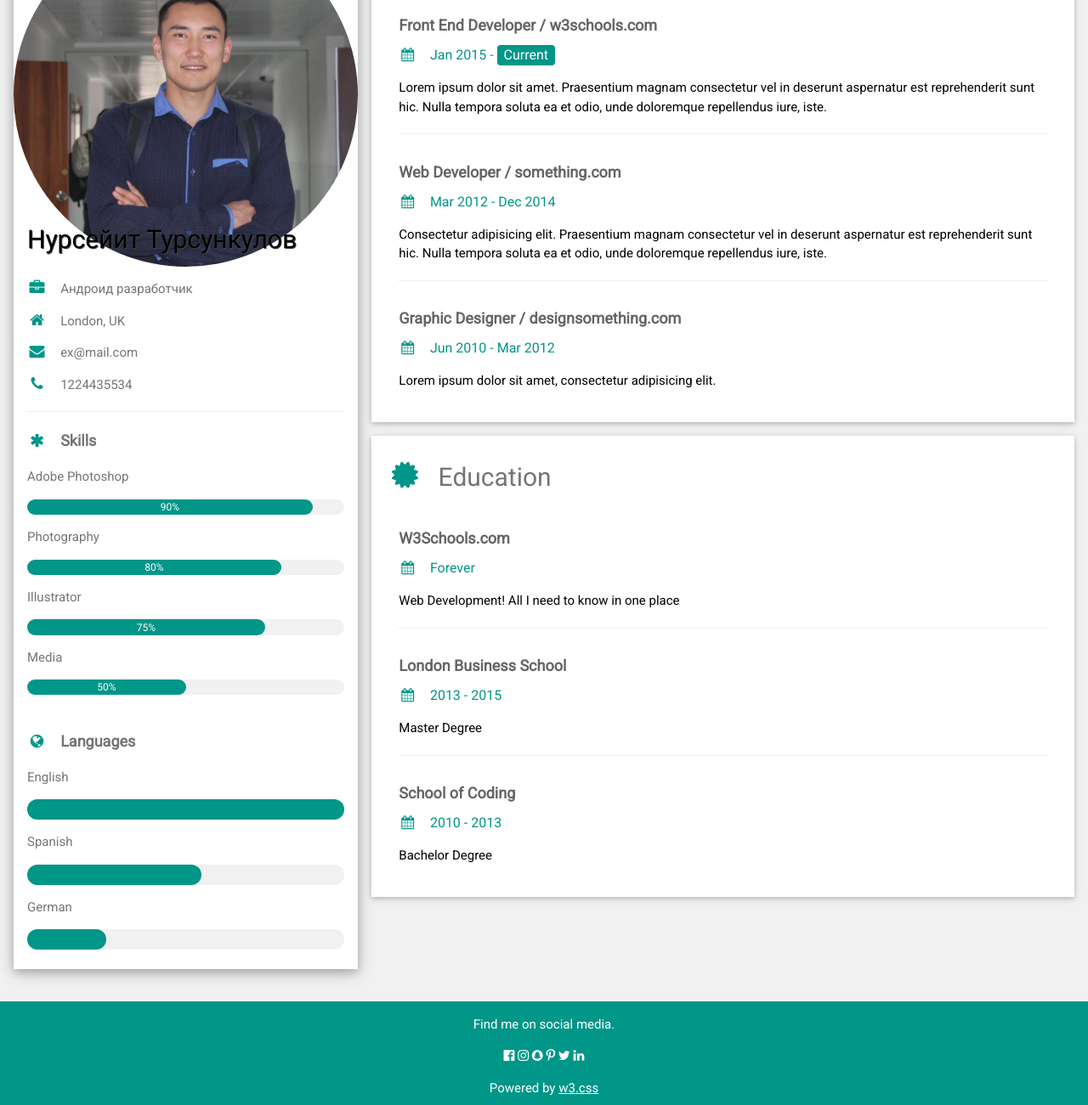
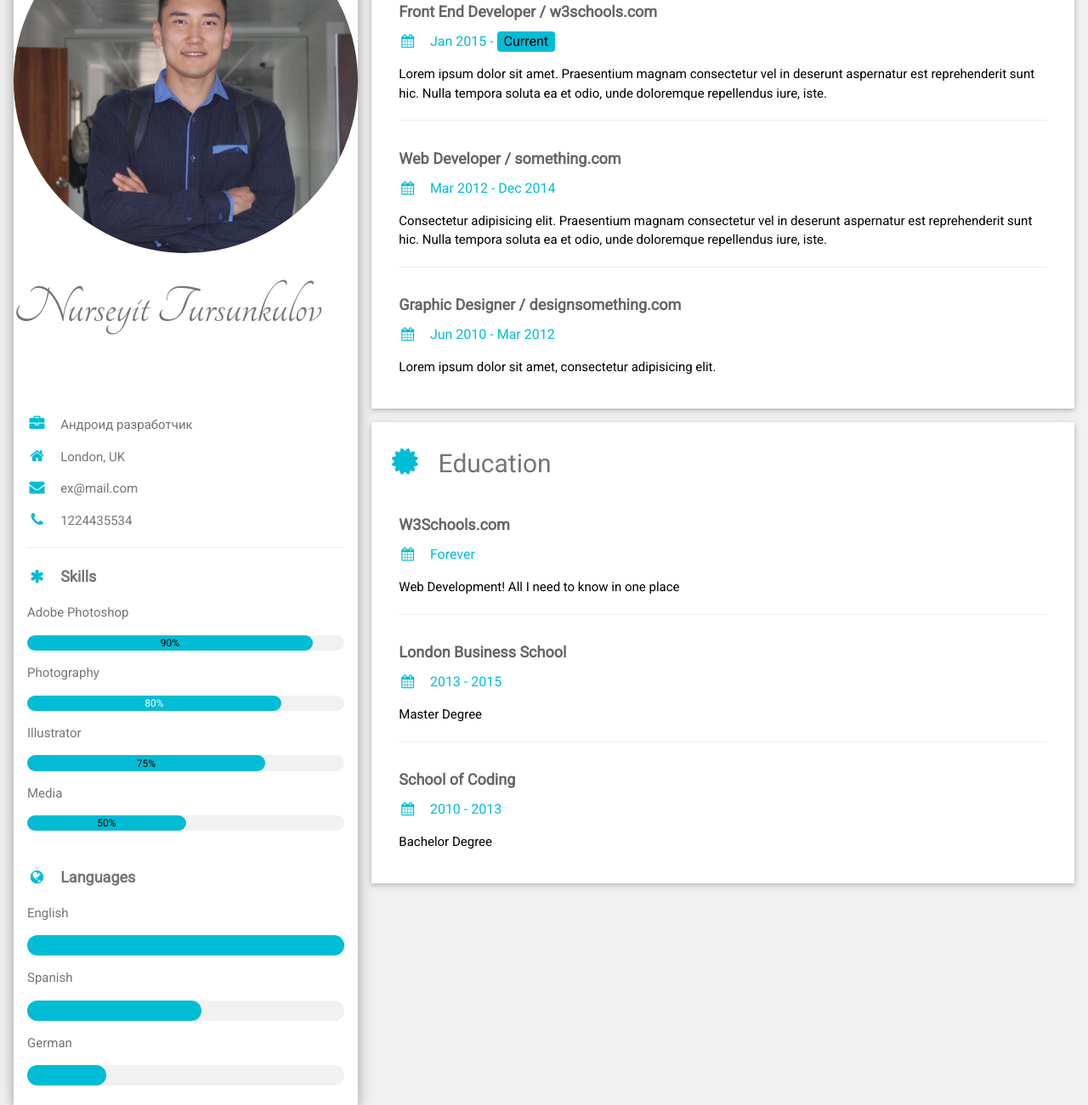
Before and after one commit to NurseyitTursunkulov/CV_Eng, a plain HTML site: page index.html in a window 1280 px wide. Shown: the part 107-1408 px from the top of the page at 85% size. Drawn offline with nearby package versions, Linux system fonts and the light colour scheme.

Commit message:
color, name are changed, ctrl+alt+L

```diff
--- a/index.html
+++ b/index.html
@@ -6,13 +6,16 @@
 <link rel="stylesheet" href="https://www.w3schools.com/w3css/4/w3.css">
 <link rel='stylesheet' href='https://fonts.googleapis.com/css?family=Roboto'>
 <link rel="stylesheet" href="https://cdnjs.cloudflare.com/ajax/libs/font-awesome/4.7.0/css/font-awesome.min.css">
+<link rel="stylesheet" href="https://fonts.googleapis.com/css?family=Tangerine">
 <style>
-    html,body,h1,h2,h3,h4,h5,h6 {font-family: "Roboto", sans-serif}
+    html, body, h1, h2, h3, h4, h5, h6 {
+        font-family: "Roboto", sans-serif
+    }
 </style>
 <body class="w3-light-grey">
 
 <!-- Page Container -->
-<div class="w3-content w3-margin-top" style="max-width:1400px;">
+<div class=adfadf style="max-width:1400px;">
 
     <!-- The Grid -->
     <div class="w3-row-padding">
@@ -22,55 +25,60 @@
 
             <div class="w3-white w3-text-grey w3-card-4">
                 <div class="w3-display-container">
-                    <img src="ava.jpg" class="w3-circle"  style="width:100%" alt="Avatar">
-                    <div class="w3-display-bottomleft w3-container w3-text-black">
-                        <h2 style="text-shadow:1px 1px 0 #444">Нурсейит Турсункулов</h2>
-                    </div>
+                    <img src="ava.jpg" class="w3-circle" style="width:100%" alt="Avatar">
+
                 </div>
+                <p class="w3-jumbo  w3-margin-top w3-margin-bottomadfadf" style=" font-family: Tangerine, serif;">
+                    Nurseyit Tursunkulov</p>
                 <div class="w3-container">
-                    <p><i class="fa fa-briefcase fa-fw w3-margin-right w3-large w3-text-teal"></i>Андроид разработчик</p>
-                    <p><i class="fa fa-home fa-fw w3-margin-right w3-large w3-text-teal"></i>London, UK</p>
-                    <p><i class="fa fa-envelope fa-fw w3-margin-right w3-large w3-text-teal"></i>ex@mail.com</p>
-                    <p><i class="fa fa-phone fa-fw w3-margin-right w3-large w3-text-teal"></i>1224435534</p>
+
+                    <p><i class="fa fa-briefcase fa-fw w3-margin-right w3-large w3-text-cyan"></i>Андроид разработчик
+                    </p>
+                    <p><i class="fa fa-home fa-fw w3-margin-right w3-large w3-text-cyan"></i>London, UK</p>
+                    <p><i class="fa fa-envelope fa-fw w3-margin-right w3-large w3-text-cyan"></i>ex@mail.com</p>
+                    <p><i class="fa fa-phone fa-fw w3-margin-right w3-large w3-text-cyan"></i>1224435534</p>
                     <hr>
 
-                    <p class="w3-large"><b><i class="fa fa-asterisk fa-fw w3-margin-right w3-text-teal"></i>Skills</b></p>
+                    <p class="w3-large"><b><i class="fa fa-asterisk fa-fw w3-margin-right w3-text-cyan"></i>Skills</b>
+                    </p>
                     <p>Adobe Photoshop</p>
                     <div class="w3-light-grey w3-round-xlarge w3-small">
-                        <div class="w3-container w3-center w3-round-xlarge w3-teal" style="width:90%">90%</div>
+                        <div class="w3-container w3-center w3-round-xlarge w3-cyan" style="width:90%">90%</div>
                     </div>
                     <p>Photography</p>
                     <div class="w3-light-grey w3-round-xlarge w3-small">
-                        <div class="w3-container w3-center w3-round-xlarge w3-teal" style="width:80%">
+                        <div class="w3-container w3-center w3-round-xlarge w3-cyan" style="width:80%">
                             <div class="w3-center w3-text-white">80%</div>
                         </div>
                     </div>
                     <p>Illustrator</p>
                     <div class="w3-light-grey w3-round-xlarge w3-small">
-                        <div class="w3-container w3-center w3-round-xlarge w3-teal" style="width:75%">75%</div>
+                        <div class="w3-container w3-center w3-round-xlarge w3-cyan" style="width:75%">75%</div>
                     </div>
                     <p>Media</p>
                     <div class="w3-light-grey w3-round-xlarge w3-small">
-                        <div class="w3-container w3-center w3-round-xlarge w3-teal" style="width:50%">50%</div>
+                        <div class="w3-container w3-center w3-round-xlarge w3-cyan" style="width:50%">50%</div>
                     </div>
                     <br>
 
-                    <p class="w3-large w3-text-theme"><b><i class="fa fa-globe fa-fw w3-margin-right w3-text-teal"></i>Languages</b></p>
+                    <p class="w3-large w3-text-theme"><b><i class="fa fa-globe fa-fw w3-margin-right w3-text-cyan"></i>Languages</b>
+                    </p>
                     <p>English</p>
                     <div class="w3-light-grey w3-round-xlarge">
-                        <div class="w3-round-xlarge w3-teal" style="height:24px;width:100%"></div>
+                        <div class="w3-round-xlarge w3-cyan" style="height:24px;width:100%"></div>
                     </div>
                     <p>Spanish</p>
                     <div class="w3-light-grey w3-round-xlarge">
-                        <div class="w3-round-xlarge w3-teal" style="height:24px;width:55%"></div>
+                        <div class="w3-round-xlarge w3-cyan" style="height:24px;width:55%"></div>
                     </div>
                     <p>German</p>
                     <div class="w3-light-grey w3-round-xlarge">
-                        <div class="w3-round-xlarge w3-teal" style="height:24px;width:25%"></div>
+                        <div class="w3-round-xlarge w3-cyan" style="height:24px;width:25%"></div>
                     </div>
                     <br>
                 </div>
-            </div><br>
+            </div>
+            <br>
 
             <!-- End Left Column -->
         </div>
@@ -79,43 +87,52 @@
         <div class="w3-twothird">
 
             <div class="w3-container w3-card w3-white w3-margin-bottom">
-                <h2 class="w3-text-grey w3-padding-16"><i class="fa fa-suitcase fa-fw w3-margin-right w3-xxlarge w3-text-teal"></i>Work Experience</h2>
+                <h2 class="w3-text-grey w3-padding-16"><i
+                        class="fa fa-suitcase fa-fw w3-margin-right w3-xxlarge w3-text-cyan"></i>Work Experience</h2>
                 <div class="w3-container">
                     <h5 class="w3-opacity"><b>Front End Developer / w3schools.com</b></h5>
-                    <h6 class="w3-text-teal"><i class="fa fa-calendar fa-fw w3-margin-right"></i>Jan 2015 - <span class="w3-tag w3-teal w3-round">Current</span></h6>
-                    <p>Lorem ipsum dolor sit amet. Praesentium magnam consectetur vel in deserunt aspernatur est reprehenderit sunt hic. Nulla tempora soluta ea et odio, unde doloremque repellendus iure, iste.</p>
+                    <h6 class="w3-text-cyan"><i class="fa fa-calendar fa-fw w3-margin-right"></i>Jan 2015 - <span
+                            class="w3-tag w3-cyan w3-round">Current</span></h6>
+                    <p>Lorem ipsum dolor sit amet. Praesentium magnam consectetur vel in deserunt aspernatur est
+                        reprehenderit sunt hic. Nulla tempora soluta ea et odio, unde doloremque repellendus iure,
+                        iste.</p>
                     <hr>
                 </div>
                 <div class="w3-container">
                     <h5 class="w3-opacity"><b>Web Developer / something.com</b></h5>
-                    <h6 class="w3-text-teal"><i class="fa fa-calendar fa-fw w3-margin-right"></i>Mar 2012 - Dec 2014</h6>
-                    <p>Consectetur adipisicing elit. Praesentium magnam consectetur vel in deserunt aspernatur est reprehenderit sunt hic. Nulla tempora soluta ea et odio, unde doloremque repellendus iure, iste.</p>
+                    <h6 class="w3-text-cyan"><i class="fa fa-calendar fa-fw w3-margin-right"></i>Mar 2012 - Dec 2014
+                    </h6>
+                    <p>Consectetur adipisicing elit. Praesentium magnam consectetur vel in deserunt aspernatur est
+                        reprehenderit sunt hic. Nulla tempora soluta ea et odio, unde doloremque repellendus iure,
+                        iste.</p>
                     <hr>
                 </div>
                 <div class="w3-container">
                     <h5 class="w3-opacity"><b>Graphic Designer / designsomething.com</b></h5>
-                    <h6 class="w3-text-teal"><i class="fa fa-calendar fa-fw w3-margin-right"></i>Jun 2010 - Mar 2012</h6>
+                    <h6 class="w3-text-cyan"><i class="fa fa-calendar fa-fw w3-margin-right"></i>Jun 2010 - Mar 2012
+                    </h6>
                     <p>Lorem ipsum dolor sit amet, consectetur adipisicing elit. </p><br>
                 </div>
             </div>
 
             <div class="w3-container w3-card w3-white">
-                <h2 class="w3-text-grey w3-padding-16"><i class="fa fa-certificate fa-fw w3-margin-right w3-xxlarge w3-text-teal"></i>Education</h2>
+                <h2 class="w3-text-grey w3-padding-16"><i
+                        class="fa fa-certificate fa-fw w3-margin-right w3-xxlarge w3-text-cyan"></i>Education</h2>
                 <div class="w3-container">
                     <h5 class="w3-opacity"><b>W3Schools.com</b></h5>
-                    <h6 class="w3-text-teal"><i class="fa fa-calendar fa-fw w3-margin-right"></i>Forever</h6>
+                    <h6 class="w3-text-cyan"><i class="fa fa-calendar fa-fw w3-margin-right"></i>Forever</h6>
                     <p>Web Development! All I need to know in one place</p>
                     <hr>
                 </div>
                 <div class="w3-container">
                     <h5 class="w3-opacity"><b>London Business School</b></h5>
-                    <h6 class="w3-text-teal"><i class="fa fa-calendar fa-fw w3-margin-right"></i>2013 - 2015</h6>
+                    <h6 class="w3-text-cyan"><i class="fa fa-calendar fa-fw w3-margin-right"></i>2013 - 2015</h6>
                     <p>Master Degree</p>
                     <hr>
                 </div>
                 <div class="w3-container">
                     <h5 class="w3-opacity"><b>School of Coding</b></h5>
-                    <h6 class="w3-text-teal"><i class="fa fa-calendar fa-fw w3-margin-right"></i>2010 - 2013</h6>
+                    <h6 class="w3-text-cyan"><i class="fa fa-calendar fa-fw w3-margin-right"></i>2010 - 2013</h6>
                     <p>Bachelor Degree</p><br>
                 </div>
             </div>
@@ -129,7 +146,7 @@
     <!-- End Page Container -->
 </div>
 
-<footer class="w3-container w3-teal w3-center w3-margin-top">
+<footer class="w3-container w3-cyan w3-center w3-margin-top">
     <p>Find me on social media.</p>
     <i class="fa fa-facebook-official w3-hover-opacity"></i>
     <i class="fa fa-instagram w3-hover-opacity"></i>
```
